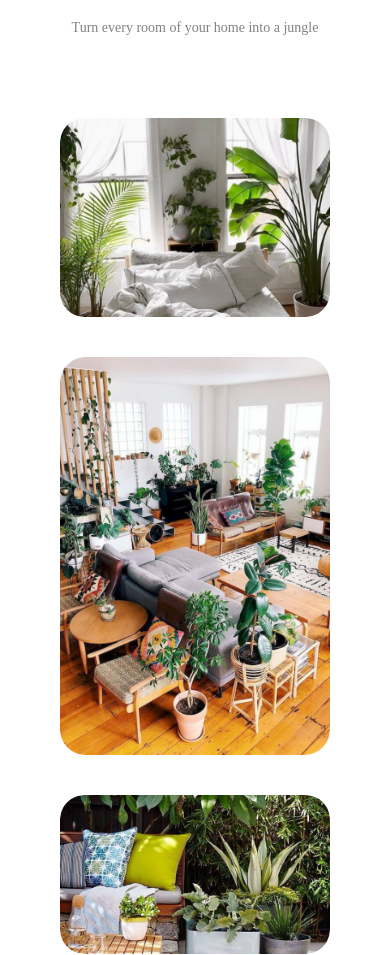
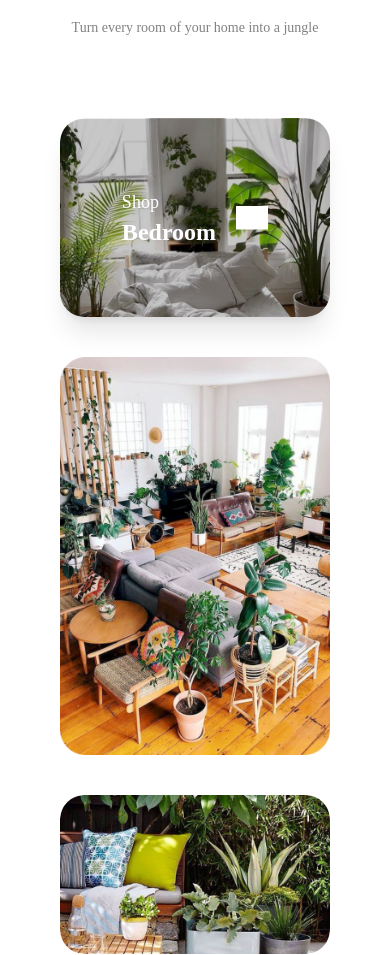
Before and after one commit to Younes-khadraoui/Plants-Kingdom, a React (Vite) app: page / in a window 390 px wide. Shown: the part 2970-3925 px from the top of the page. Built offline with nearby package versions, Linux system fonts and the light colour scheme; grey boxes are pictures that could not be loaded.

Commit message:
small changes to room hover effect

```diff
--- a/src/pages/Room.tsx
+++ b/src/pages/Room.tsx
@@ -6,23 +6,24 @@ import bedroom2 from "../assets/bedroom2.png";
 const Room = () => {
   return (
     <div className="p-5 " id="rooms">
-      <div className="text-center p-10">
+      <div className="Title text-center p-10">
         <h2 className="text-4xl pb-5 font-bold ">Shop by Room</h2>
         <p className="text-sm text-[#828282] ">
           Turn every room of your home into a jungle
         </p>
       </div>
-      <div className="grid justify-center lg:grid-cols-2 gap-10 p-10 ">
-        <div className="image-1 cursor-pointer relative  transition-all duration-300 hover:grayscale-[70%]">
+      <div className="Images grid justify-center lg:grid-cols-2 gap-10 p-10 ">
+        <div className="image-1 relative">
           <img
-            className=" z-10 w-full h-full object-cover rounded-3xl cursor-pointer  "
+            className="w-full h-full object-cover  rounded-3xl"
             src={bedroom1}
             alt="A room with plants"
           />
-          <div className="text-white absolute z-10 w-full h-full top-1/2 left-1/2 transform -translate-x-1/2 -translate-y-1/2 flex justify-center items-center opacity-0 transition-opacity duration-300 hover:opacity-100">
+          <div className="content text-white bg-black bg-opacity-20 rounded-3xl  shadow-xl absolute z-10 w-full h-full top-1/2 left-1/2 transform -translate-x-1/2 -translate-y-1/2 flex justify-center gap-5 items-center">
             <div>
               <p className="text-lg">Shop</p>
               <h2 className="text-2xl font-bold">Bedroom</h2>
+            </div>
             <div className="flex flex-col items-center">
               <img
                 className="w-8 filter brightness-0 invert cursor-pointer"
@@ -32,17 +33,18 @@ const Room = () => {
             </div>
           </div>
         </div>
-        </div>
-        <div className="image-2 cursor-pointer row-span-2 relative  transition-all duration-300 hover:grayscale-[70%]">
+
+        <div className="image-2 row-span-2 relative  ">
           <img
-            className=" z-10 w-full h-full object-cover rounded-3xl cursor-pointer  "
+            className=" z-10 w-full h-full object-cover "
             src={bedroom3}
             alt="A room with plants"
           />
-          <div className="text-white absolute z-10 w-full h-full top-1/2 left-1/2 transform -translate-x-1/2 -translate-y-1/2 flex justify-center items-center opacity-0 transition-opacity duration-300 hover:opacity-100">
+          <div className="content shadow-xl text-white opacity-0 hover:opacity-100 bg-black bg-opacity-30 rounded-3xl lg:rounded-[47px] absolute z-10 w-full h-full top-1/2 left-1/2 transform -translate-x-1/2 -translate-y-1/2 flex justify-center gap-5 items-center">
             <div>
               <p className="text-lg">Shop</p>
-              <h2 className="text-2xl font-bold">Bedroom</h2>
+              <h2 className="text-2xl font-bold">Living room</h2>
+            </div>
             <div className="flex flex-col items-center">
               <img
                 className="w-8 filter brightness-0 invert cursor-pointer"
@@ -52,17 +54,18 @@ const Room = () => {
             </div>
           </div>
         </div>
-        </div>
-        <div className="image-3 cursor-pointer relative  transition-all duration-300 hover:grayscale-[70%]">
+
+        <div className="image-3 relative ">
           <img
-            className=" z-10 w-full h-full object-cover rounded-3xl cursor-pointer  "
+            className=" z-10 w-full h-full object-cover rounded-3xl"
             src={bedroom2}
             alt="A room with plants"
           />
-          <div className="text-white absolute z-10 w-full h-full top-1/2 left-1/2 transform -translate-x-1/2 -translate-y-1/2 flex justify-center items-center opacity-0 transition-opacity duration-300 hover:opacity-100">
+          <div className="content shadow-xl opacity-0 hover:opacity-100 text-white bg-black bg-opacity-20 rounded-3xl absolute z-10 w-full h-full top-1/2 left-1/2 transform -translate-x-1/2 -translate-y-1/2 flex justify-center gap-5 items-center">
             <div>
               <p className="text-lg">Shop</p>
-              <h2 className="text-2xl font-bold">Bedroom</h2>
+              <h2 className="text-2xl font-bold">Balcony</h2>
+            </div>
             <div className="flex flex-col items-center">
               <img
                 className="w-8 filter brightness-0 invert cursor-pointer"
@@ -74,7 +77,6 @@ const Room = () => {
         </div>
       </div>
     </div>
-    </div>
   );
 };
 
```
Lines whose indentation alone changed are shown as unchanged.
